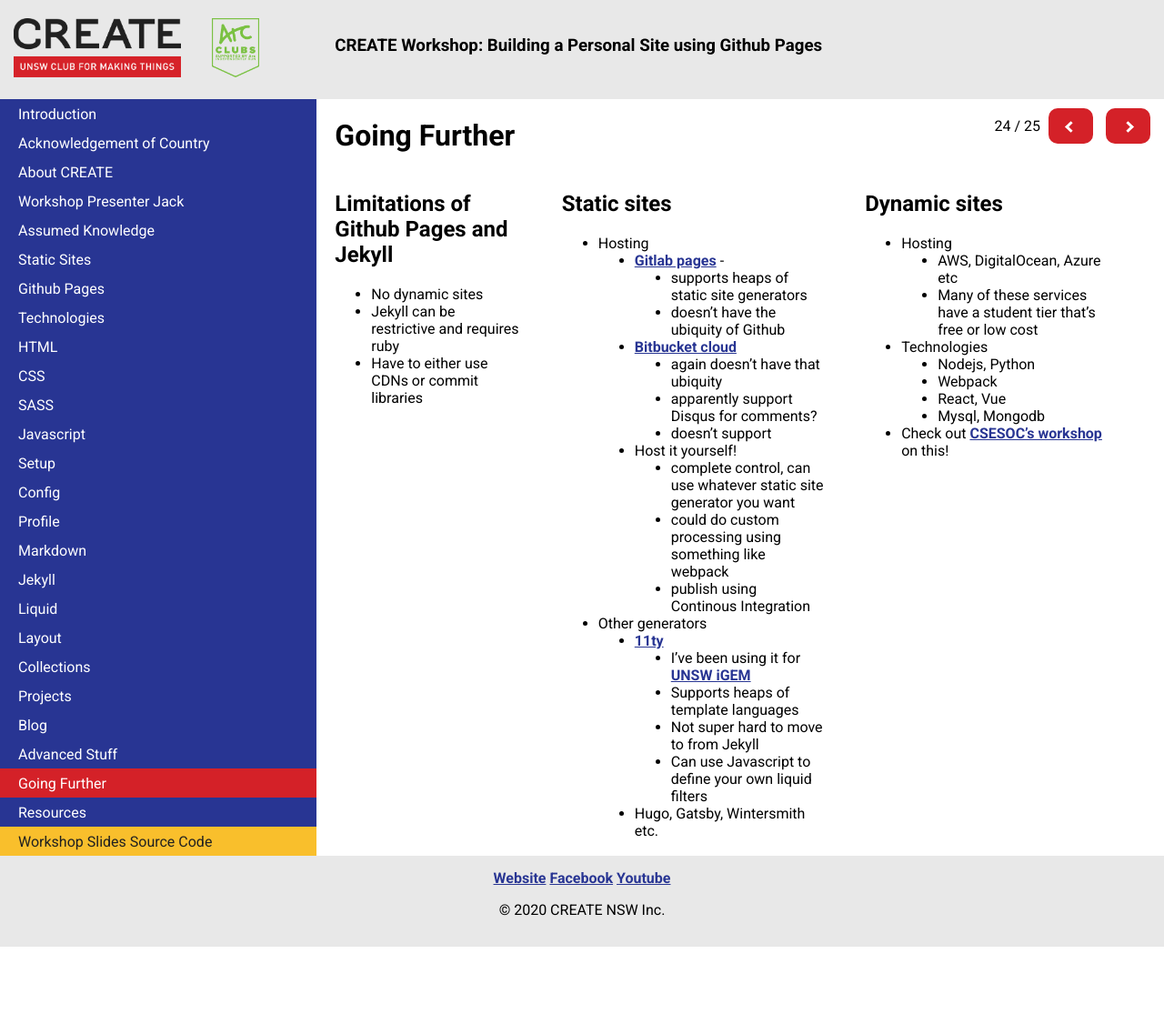
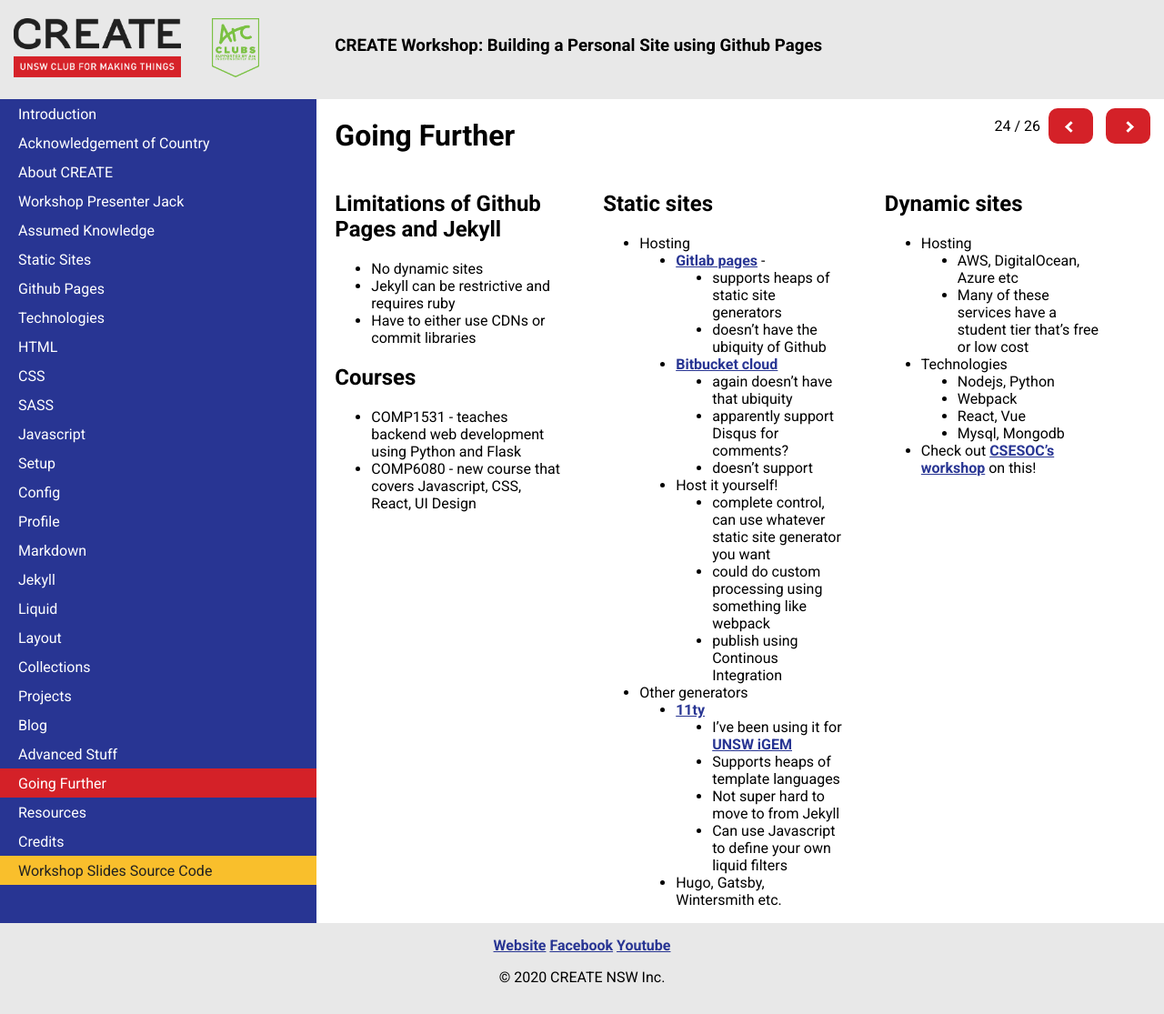
Before and after one commit to CreateUNSW/github-pages-workshop, a Jekyll site: the page built from __slides/Going_Further.md, in a window 1280 px wide. Shown: the whole page at 91% size. Built offline with Jekyll 4.4.1, drawn with Linux system fonts in a browser that asks for light colours; before the commit the page ends 1041 px from its top, so only the background shows below that.

Commit message:
add credits

```diff
--- a/__slides/Going_Further.md
+++ b/__slides/Going_Further.md
@@ -6,6 +6,11 @@
 * No dynamic sites
 * Jekyll can be restrictive and requires ruby
 * Have to either use CDNs or commit libraries
+
+## Courses
+
+* COMP1531 - teaches backend web development using Python and Flask
+* COMP6080 - new course that covers Javascript, CSS, React, UI Design
 
 COLUMN
 
--- a/_data/slides.yml
+++ b/_data/slides.yml
@@ -24,3 +24,4 @@
 - Advanced_Stuff
 - Going_Further
 - Resources
+- Credits
```
Also changed, not shown: __slides/Credits.md (added, +10 -0 lines), __slides/Static_Sites.md (+1 -1 lines).
